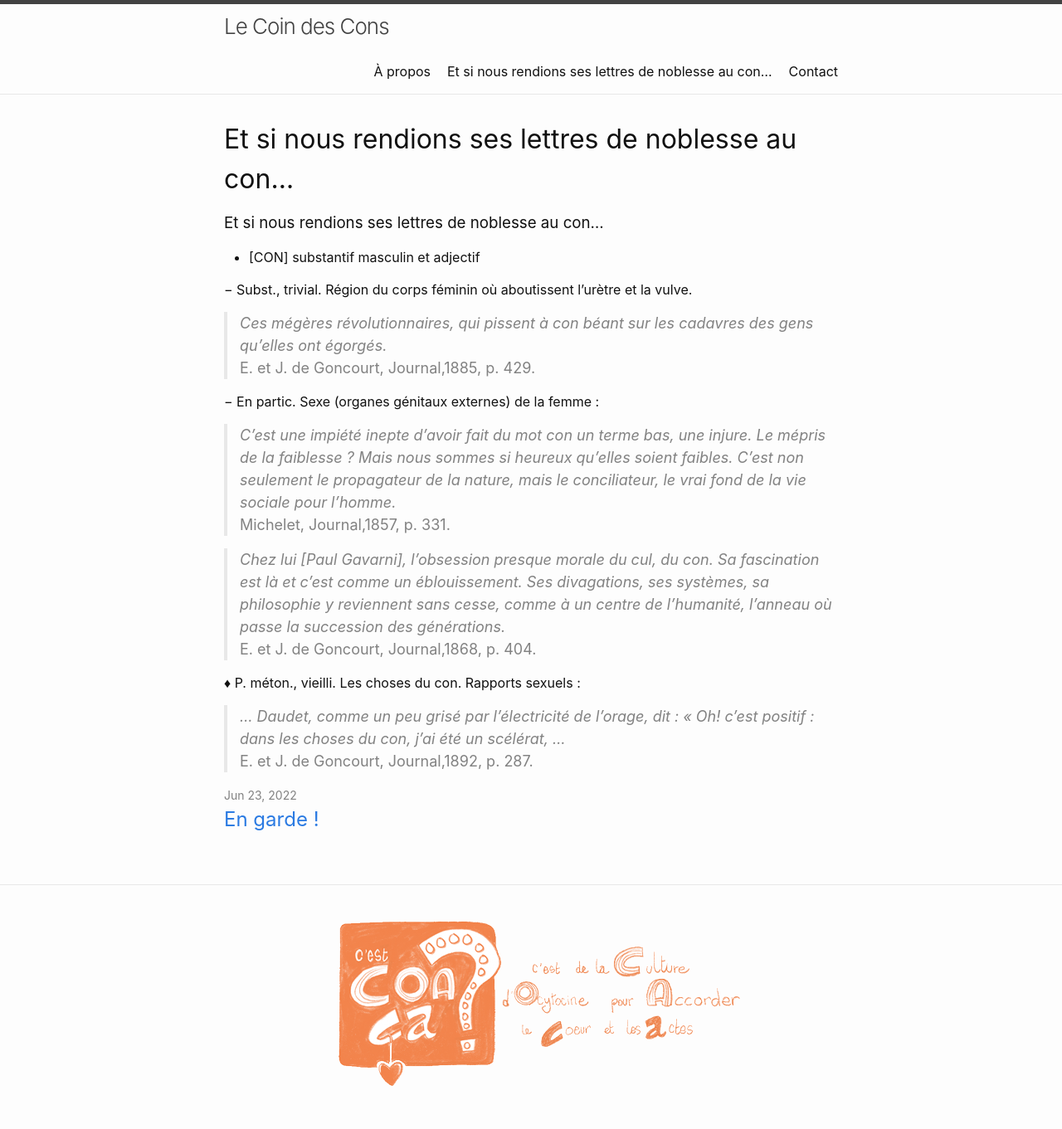
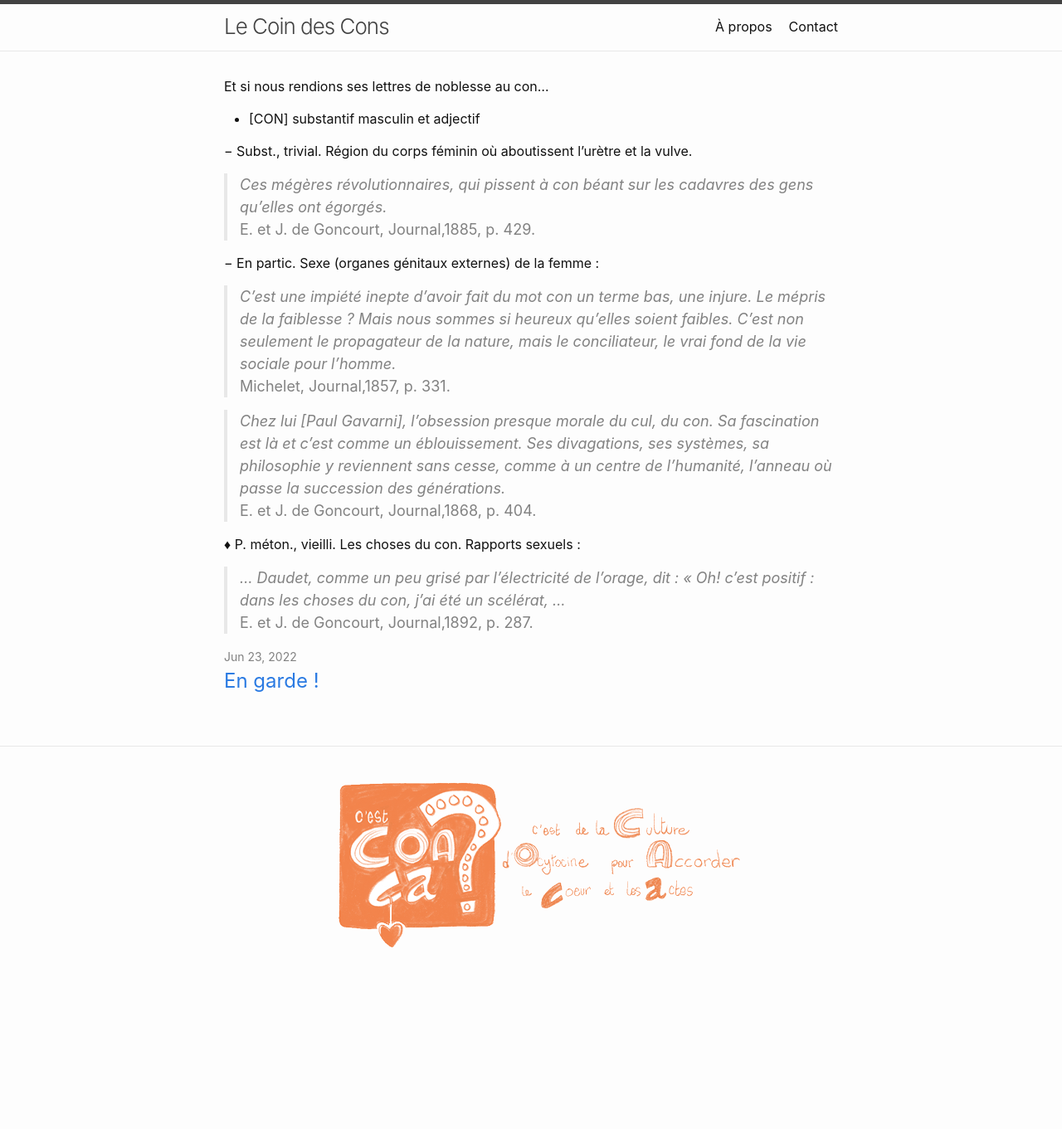
Before and after one commit to violaine-web/essai-site, a Jekyll site: the page built from index.md, in a window 1280 px wide. Shown: the whole page at 83% size. Built offline with Jekyll 4.4.1, drawn with Linux system fonts in a browser that asks for light colours; our own code applies the rules of GitHub Pages for plain Markdown files; after the commit the page ends 1194 px from its top, so only the background shows below that.

Commit message:
modifie l'index

```diff
--- a/index.md
+++ b/index.md
@@ -7,7 +7,7 @@
 #
 layout: home
 ---
-### Et si nous rendions ses lettres de noblesse au con...
+Et si nous rendions ses lettres de noblesse au con...
 - [CON] substantif masculin et adjectif
 
 − Subst., trivial. Région du corps féminin où aboutissent l'urètre et la vulve.
```
